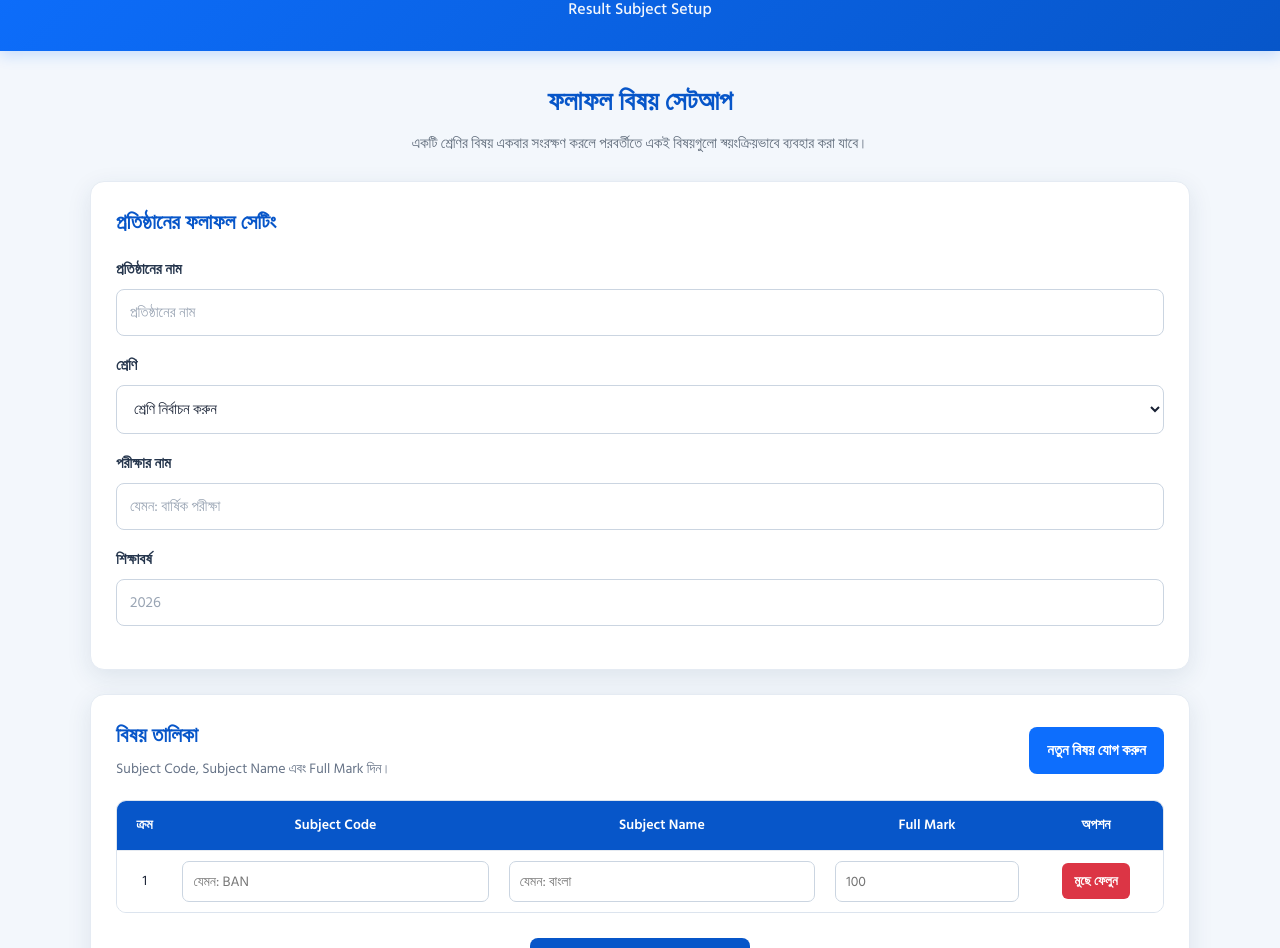
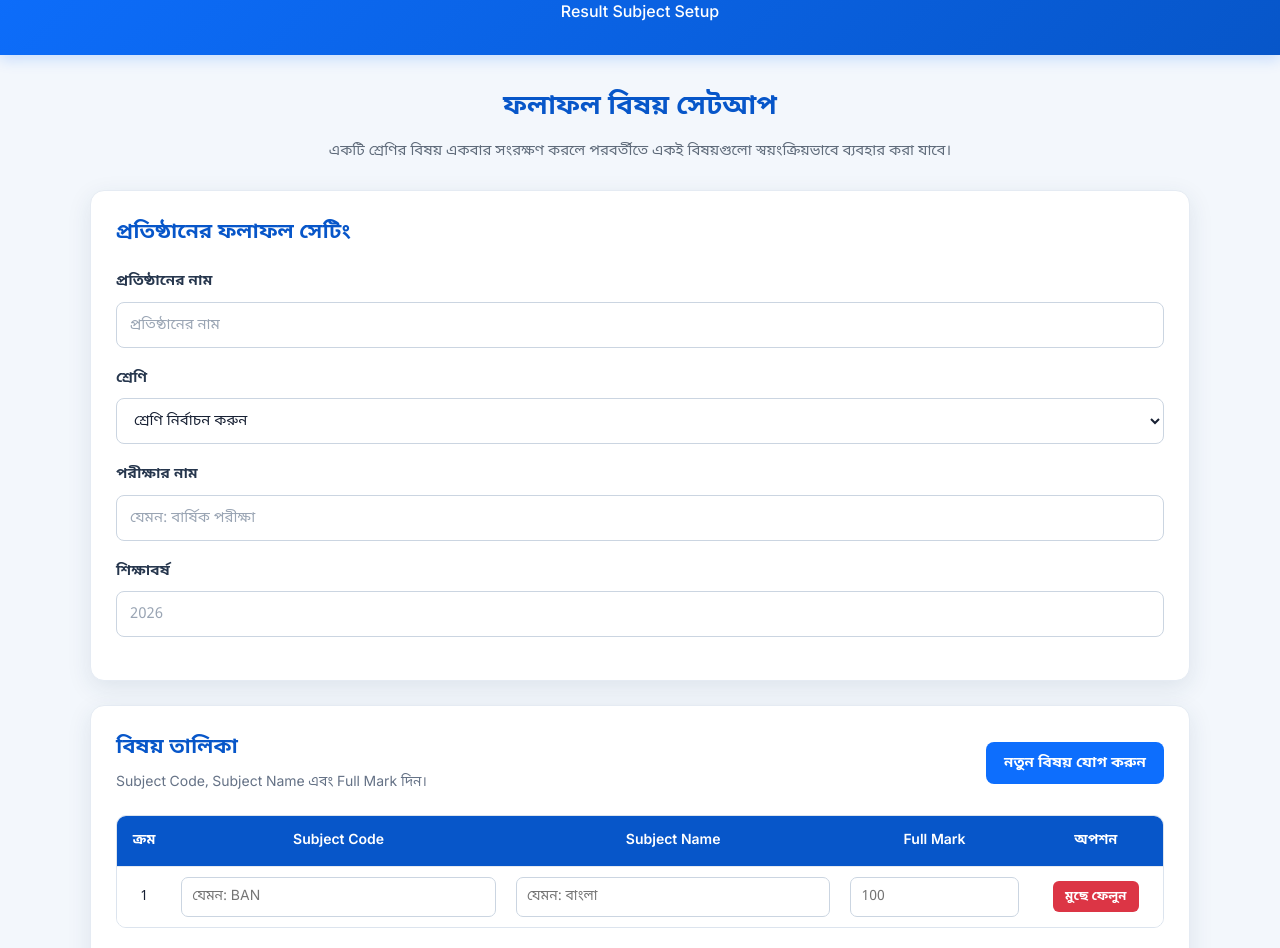
Before and after one commit to SagorKhanBD/SKJobBD, a plain HTML site: page results/result-template.html in a window 1280 px wide. Shown: the part 83-1031 px from the top of the page. Drawn offline with Linux system fonts and the light colour scheme.

Commit message:
Update result-template.css

```diff
--- a/results/result-template.css
+++ b/results/result-template.css
@@ -3,7 +3,10 @@
    SK JOB BD
    RESULT SUBJECT TEMPLATE
    File: results/result-template.css
+   Bengali Font: Noto Sans Bengali
    ========================================================= */
+
+@import url('https://fonts.googleapis.com/css2?family=Inter:wght@400;500;600;700&family=Noto+Sans+Bengali:wght@400;500;600;700&display=swap');
 
 * {
     margin: 0;
@@ -16,15 +19,21 @@ html {
 }
 
 body {
-    font-family: "Hind Siliguri", "Poppins", sans-serif;
+    font-family: "Noto Sans Bengali", "Inter", sans-serif;
     background: #f3f7fc;
     color: #172033;
-    line-height: 1.6;
+    line-height: 1.7;
 }
 
-/* =========================================================
-   HEADER
-   ========================================================= */
+button,
+input,
+select,
+textarea,
+table {
+    font-family: "Noto Sans Bengali", "Inter", sans-serif;
+}
+
+/* HEADER */
 
 .resultHeader {
     width: 100%;
@@ -41,31 +50,25 @@ body {
 }
 
 .headerContent h1 {
-    font-family: "Poppins", sans-serif;
+    font-family: "Noto Sans Bengali", "Inter", sans-serif;
     font-size: 30px;
     font-weight: 700;
-    letter-spacing: 0.5px;
     margin-bottom: 4px;
 }
 
 .headerContent p {
     font-size: 16px;
     font-weight: 500;
-    opacity: 0.95;
 }
 
-/* =========================================================
-   MAIN CONTAINER
-   ========================================================= */
+/* MAIN CONTAINER */
 
 .resultContainer {
     width: min(1100px, calc(100% - 30px));
     margin: 30px auto 50px;
 }
 
-/* =========================================================
-   PAGE TITLE
-   ========================================================= */
+/* PAGE TITLE */
 
 .pageTitle {
     text-align: center;
@@ -86,9 +89,7 @@ body {
     font-size: 15px;
 }
 
-/* =========================================================
-   COMMON CARD
-   ========================================================= */
+/* COMMON CARD */
 
 .setupCard,
 .existingCard,
@@ -112,9 +113,7 @@ body {
     margin-bottom: 18px;
 }
 
-/* =========================================================
-   BASIC FORM
-   ========================================================= */
+/* BASIC FORM */
 
 .formGroup {
     margin-bottom: 18px;
@@ -137,7 +136,6 @@ body {
     border-radius: 8px;
     background: #ffffff;
     color: #172033;
-    font-family: inherit;
     font-size: 15px;
     outline: none;
     transition: 0.2s ease;
@@ -153,9 +151,7 @@ body {
     box-shadow: 0 0 0 3px rgba(13, 110, 253, 0.10);
 }
 
-/* =========================================================
-   EXISTING TEMPLATE
-   ========================================================= */
+/* EXISTING TEMPLATE */
 
 .existingCard {
     background: #eef6ff;
@@ -171,9 +167,7 @@ body {
     margin-bottom: 15px;
 }
 
-/* =========================================================
-   SUBJECT HEADER
-   ========================================================= */
+/* SUBJECT HEADER */
 
 .subjectHeader {
     display: flex;
@@ -192,16 +186,13 @@ body {
     font-size: 14px;
 }
 
-/* =========================================================
-   BUTTONS
-   ========================================================= */
+/* BUTTONS */
 
 .addButton,
 .saveButton,
 .secondaryButton {
     border: none;
     border-radius: 8px;
-    font-family: inherit;
     font-size: 15px;
     font-weight: 600;
     cursor: pointer;
@@ -258,9 +249,7 @@ body {
     transform: none;
 }
 
-/* =========================================================
-   SUBJECT TABLE
-   ========================================================= */
+/* SUBJECT TABLE */
 
 .tableWrapper {
     width: 100%;
@@ -305,10 +294,7 @@ tbody tr:hover {
     background: #eef6ff;
 }
 
-/* =========================================================
-   SUBJECT INPUTS
-   Matches JavaScript class: subjectInput
-   ========================================================= */
+/* SUBJECT INPUTS */
 
 .subjectInput {
     width: 100%;
@@ -319,7 +305,6 @@ tbody tr:hover {
     outline: none;
     background: #ffffff;
     color: #172033;
-    font-family: inherit;
     font-size: 14px;
     transition: 0.2s ease;
 }
@@ -341,10 +326,7 @@ td:nth-child(4) .subjectInput {
     min-width: 100px;
 }
 
-/* =========================================================
-   DELETE BUTTON
-   Matches JavaScript class: deleteButton
-   ========================================================= */
+/* DELETE BUTTON */
 
 .deleteButton {
     border: none;
@@ -352,7 +334,6 @@ td:nth-child(4) .subjectInput {
     color: #ffffff;
     border-radius: 6px;
     padding: 7px 12px;
-    font-family: inherit;
     font-size: 13px;
     font-weight: 600;
     cursor: pointer;
@@ -368,9 +349,7 @@ td:nth-child(4) .subjectInput {
     transform: scale(0.97);
 }
 
-/* =========================================================
-   SAVE AREA
-   ========================================================= */
+/* SAVE AREA */
 
 .saveArea {
     display: flex;
@@ -379,9 +358,7 @@ td:nth-child(4) .subjectInput {
     margin-top: 25px;
 }
 
-/* =========================================================
-   MESSAGE
-   ========================================================= */
+/* MESSAGE */
 
 .message {
     margin-top: 18px;
@@ -414,9 +391,7 @@ td:nth-child(4) .subjectInput {
     border: 1px solid #b8d7ff;
 }
 
-/* =========================================================
-   NOTE CARD
-   ========================================================= */
+/* NOTE CARD */
 
 .noteCard {
     background: #f8fbff;
@@ -445,9 +420,7 @@ td:nth-child(4) .subjectInput {
     background: #0d6efd;
 }
 
-/* =========================================================
-   FOOTER
-   ========================================================= */
+/* FOOTER */
 
 .footer {
     width: 100%;
@@ -463,17 +436,13 @@ td:nth-child(4) .subjectInput {
     opacity: 0.90;
 }
 
-/* =========================================================
-   HIDDEN ATTRIBUTE
-   ========================================================= */
+/* HIDDEN */
 
 [hidden] {
     display: none !important;
 }
 
-/* =========================================================
-   MOBILE
-   ========================================================= */
+/* MOBILE */
 
 @media (max-width: 768px) {
     .resultHeader {
@@ -515,10 +484,7 @@ td:nth-child(4) .subjectInput {
         gap: 14px;
     }
 
-    .addButton {
-        width: 100%;
-    }
-
+    .addButton,
     .saveButton {
         width: 100%;
     }
@@ -530,9 +496,7 @@ td:nth-child(4) .subjectInput {
     }
 }
 
-/* =========================================================
-   SMALL MOBILE
-   ========================================================= */
+/* SMALL MOBILE */
 
 @media (max-width: 480px) {
     .headerContent h1 {
```
